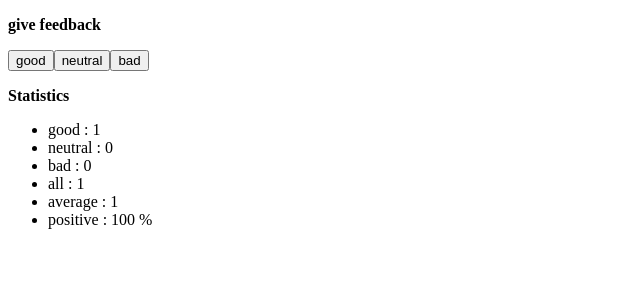
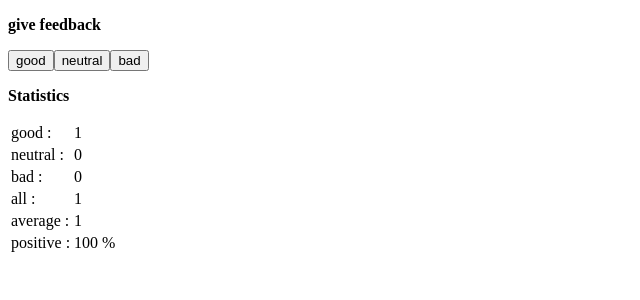
Before and after one commit to Heidi-Suurkaulio/fullstack-kurssi, a React (Vite) app in the folder Osa1/unicafe/: page / in a window 1280 px wide. Both pictures are taken after a click on the button "good". Shown: the top 300 px of the page, without its empty margins (0-640 px from the left). Built offline with nearby package versions, Linux system fonts and the light colour scheme.

Commit message:
tehtava 1.11*

```diff
--- a/Osa1/unicafe/src/App.jsx
+++ b/Osa1/unicafe/src/App.jsx
@@ -8,9 +8,10 @@ const Button = ({ handleClick, text }) => (
 )
 
 const StatisticLine = ({text, value, additional}) => (
-  <li>
-    {text} {value} {additional}
-  </li>
+  <tr>
+    <td> {text} </td>
+    <td> {value} {additional} </td>
+  </tr>
 )
 
 const Statistics = ({good, neutral, bad, all, avg, positive}) => {
@@ -21,14 +22,16 @@ const Statistics = ({good, neutral, bad, all, avg, positive}) => {
   }
 
   return (
-      <ul>
+      <table>
+        <tbody>
         <StatisticLine text={'good :'} value={good} />
         <StatisticLine text={'neutral :'} value={neutral} />
         <StatisticLine text={'bad :'} value={bad} />
         <StatisticLine text={'all :'} value={all} />
         <StatisticLine text={'average :'} value={avg} />
         <StatisticLine text={'positive :'} value={positive} additional={'%'}/>
-      </ul>
+        </tbody>
+      </table>
   )
 }
 
```
